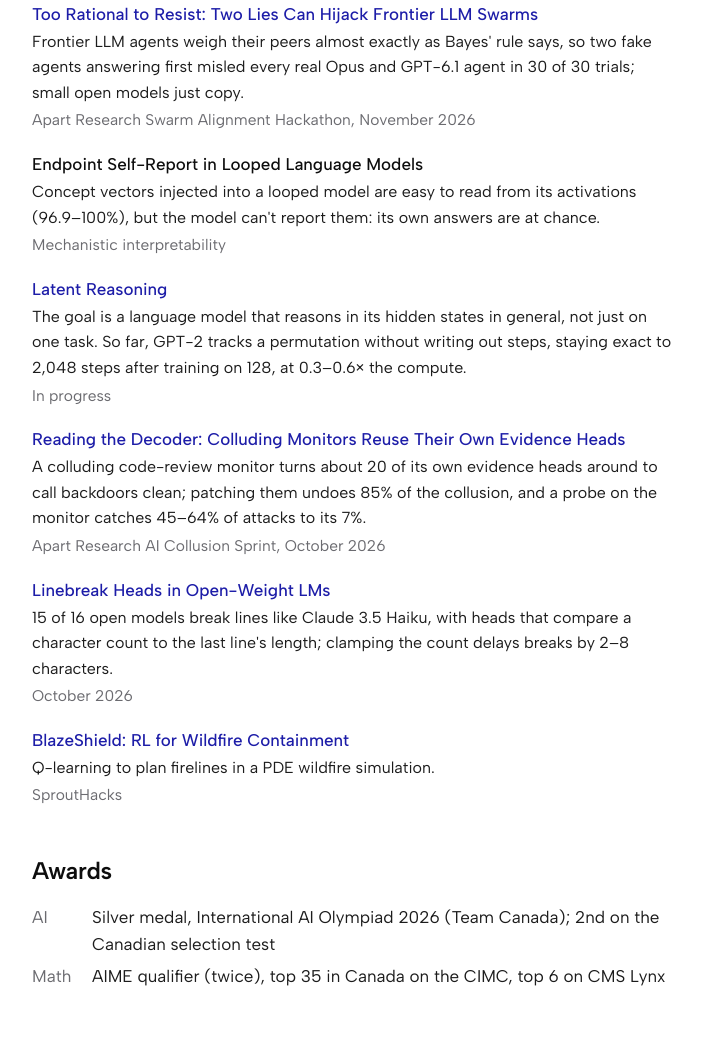
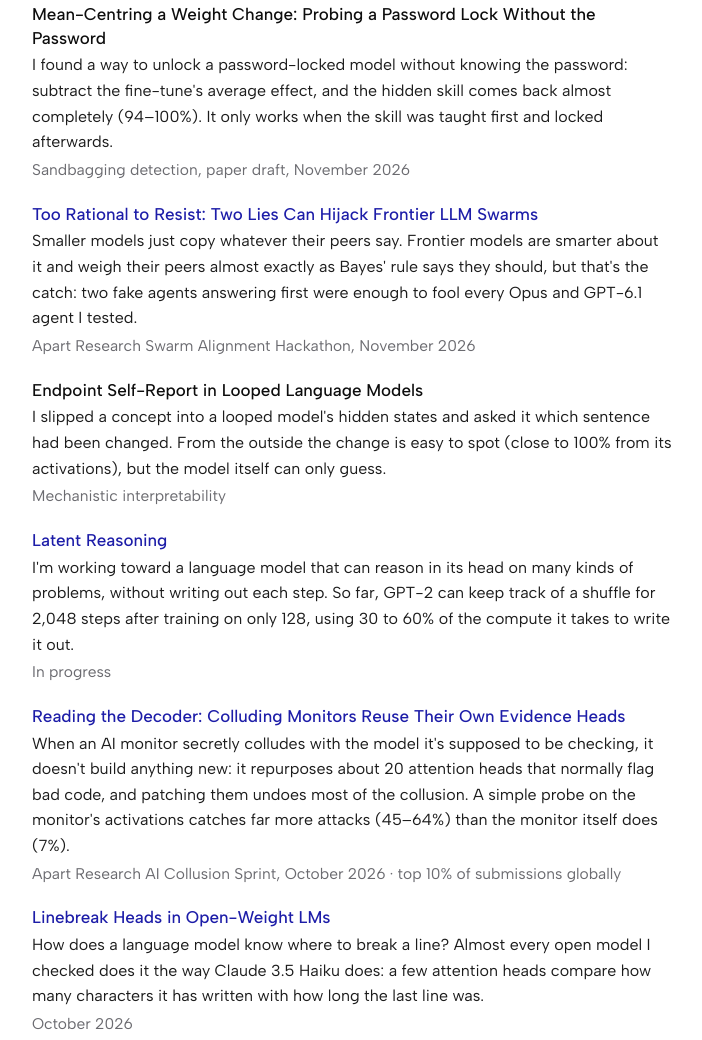
Before and after one commit to PeterLurf/PeterLurf.github.io, a plain HTML site: page index.html in a window 1280 px wide. Shown: the part 1045-2085 px from the top of the page, without its empty margins (390-1092 px from the left). Drawn offline with Linux system fonts and the light colour scheme.

Commit message:
Add mean-centring, note collusion sprint top 10%, rewrite research blurbs

```diff
--- a/feed.xml
+++ b/feed.xml
@@ -4,6 +4,6 @@
   <link href="https://peterlurf.github.io/"/>
   <link rel="self" href="https://peterlurf.github.io/feed.xml"/>
   <id>https://peterlurf.github.io/</id>
-  <updated>2026-11-09T00:00:00Z</updated>
+  <updated>2026-11-24T00:00:00Z</updated>
   <author><name>Peter Lu</name></author>
 </feed>
--- a/index.html
+++ b/index.html
@@ -96,23 +96,26 @@
 
     <h2 id="research">Research</h2>
     <ul class="list">
+      <li><span class="t">Mean-Centring a Weight Change: Probing a Password Lock Without the Password</span>
+        <span class="d">I found a way to unlock a password-locked model without knowing the password: subtract the fine-tune's average effect, and the hidden skill comes back almost completely (94&ndash;100%). It only works when the skill was taught first and locked afterwards.</span>
+        <span class="v">Sandbagging detection, paper draft, November 2026</span></li>
       <li><a class="t" href="https://github.com/PeterLurf/too-rational-to-resist">Too Rational to Resist: Two Lies Can Hijack Frontier LLM Swarms</a>
-        <span class="d">Frontier LLM agents weigh their peers almost exactly as Bayes' rule says, so two fake agents answering first misled every real Opus and GPT-6.1 agent in 30 of 30 trials; small open models just copy.</span>
+        <span class="d">Smaller models just copy whatever their peers say. Frontier models are smarter about it and weigh their peers almost exactly as Bayes' rule says they should, but that's the catch: two fake agents answering first were enough to fool every Opus and GPT-6.1 agent I tested.</span>
         <span class="v">Apart Research Swarm Alignment Hackathon, November 2026</span></li>
       <li><span class="t">Endpoint Self-Report in Looped Language Models</span>
-        <span class="d">Concept vectors injected into a looped model are easy to read from its activations (96.9&ndash;100%), but the model can't report them: its own answers are at chance.</span>
+        <span class="d">I slipped a concept into a looped model's hidden states and asked it which sentence had been changed. From the outside the change is easy to spot (close to 100% from its activations), but the model itself can only guess.</span>
         <span class="v">Mechanistic interpretability</span></li>
       <li><a class="t" href="https://github.com/PeterLurf/latent-reasoning">Latent Reasoning</a>
-        <span class="d">The goal is a language model that reasons in its hidden states in general, not just on one task. So far, GPT-2 tracks a permutation without writing out steps, staying exact to 2,048 steps after training on 128, at 0.3&ndash;0.6&times; the compute.</span>
+        <span class="d">I'm working toward a language model that can reason in its head on many kinds of problems, without writing out each step. So far, GPT-2 can keep track of a shuffle for 2,048 steps after training on only 128, using 30 to 60% of the compute it takes to write it out.</span>
         <span class="v">In progress</span></li>
       <li><a class="t" href="https://github.com/PeterLurf/apart-collusion-sprint-2026">Reading the Decoder: Colluding Monitors Reuse Their Own Evidence Heads</a>
-        <span class="d">A colluding code-review monitor turns about 20 of its own evidence heads around to call backdoors clean; patching them undoes 85% of the collusion, and a probe on the monitor catches 45&ndash;64% of attacks to its 7%.</span>
-        <span class="v">Apart Research AI Collusion Sprint, October 2026</span></li>
+        <span class="d">When an AI monitor secretly colludes with the model it's supposed to be checking, it doesn't build anything new: it repurposes about 20 attention heads that normally flag bad code, and patching them undoes most of the collusion. A simple probe on the monitor's activations catches far more attacks (45&ndash;64%) than the monitor itself does (7%).</span>
+        <span class="v">Apart Research AI Collusion Sprint, October 2026 &middot; top 10% of submissions globally</span></li>
       <li><a class="t" href="https://github.com/PeterLurf/linebreak-twist">Linebreak Heads in Open-Weight LMs</a>
-        <span class="d">15 of 16 open models break lines like Claude 3.5 Haiku, with heads that compare a character count to the last line's length; clamping the count delays breaks by 2&ndash;8 characters.</span>
+        <span class="d">How does a language model know where to break a line? Almost every open model I checked does it the way Claude 3.5 Haiku does: a few attention heads compare how many characters it has written with how long the last line was.</span>
         <span class="v">October 2026</span></li>
       <li><a class="t" href="https://github.com/PeterLurf/BlazeShield">BlazeShield: RL for Wildfire Containment</a>
-        <span class="d">Q-learning to plan firelines in a PDE wildfire simulation.</span>
+        <span class="d">A reinforcement learning agent that learns where to cut firelines to keep a simulated wildfire away from towns.</span>
         <span class="v">SproutHacks</span></li>
     </ul>
 
```
